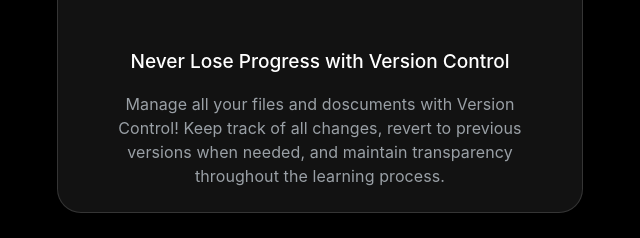
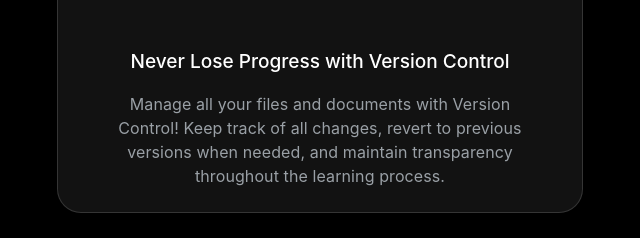
Before and after one commit to BeltoAI/doc-com, a website: page index.html in a window 1280 px wide. Shown: the part 3057-3295 px from the top of the page, 25-665 px from the left. Drawn offline with nearby package versions, Linux system fonts and the light colour scheme; a script that the page names is missing; a web font is replaced by a local one.

Commit message:
Update index.html

```diff
--- a/index.html
+++ b/index.html
@@ -630,7 +630,7 @@ height="0" width="0" style="display:none;visibility:hidden"></iframe></noscript>
                                     </div>
                                     <div class="work-desc">
                                         <h4>Never Lose Progress with Version Control</h4>
-                                        <p>Manage all your files and doscuments with Version Control! Keep track of all changes, revert to previous versions when needed, and maintain transparency throughout the learning process.</p>
+                                        <p>Manage all your files and documents with Version Control! Keep track of all changes, revert to previous versions when needed, and maintain transparency throughout the learning process.</p>
                                         <span></span>
                                     </div>
                                 </div>
```
